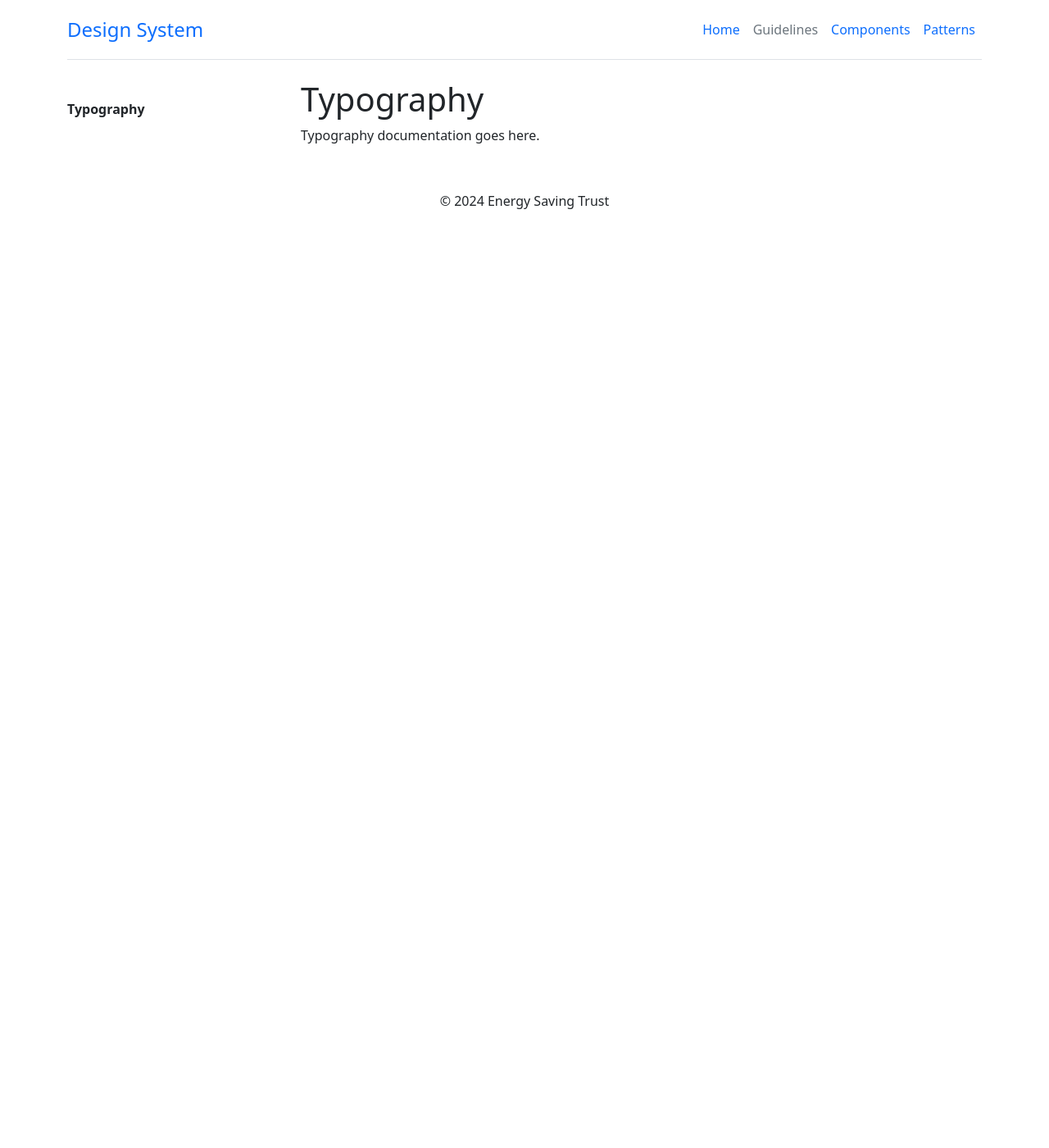
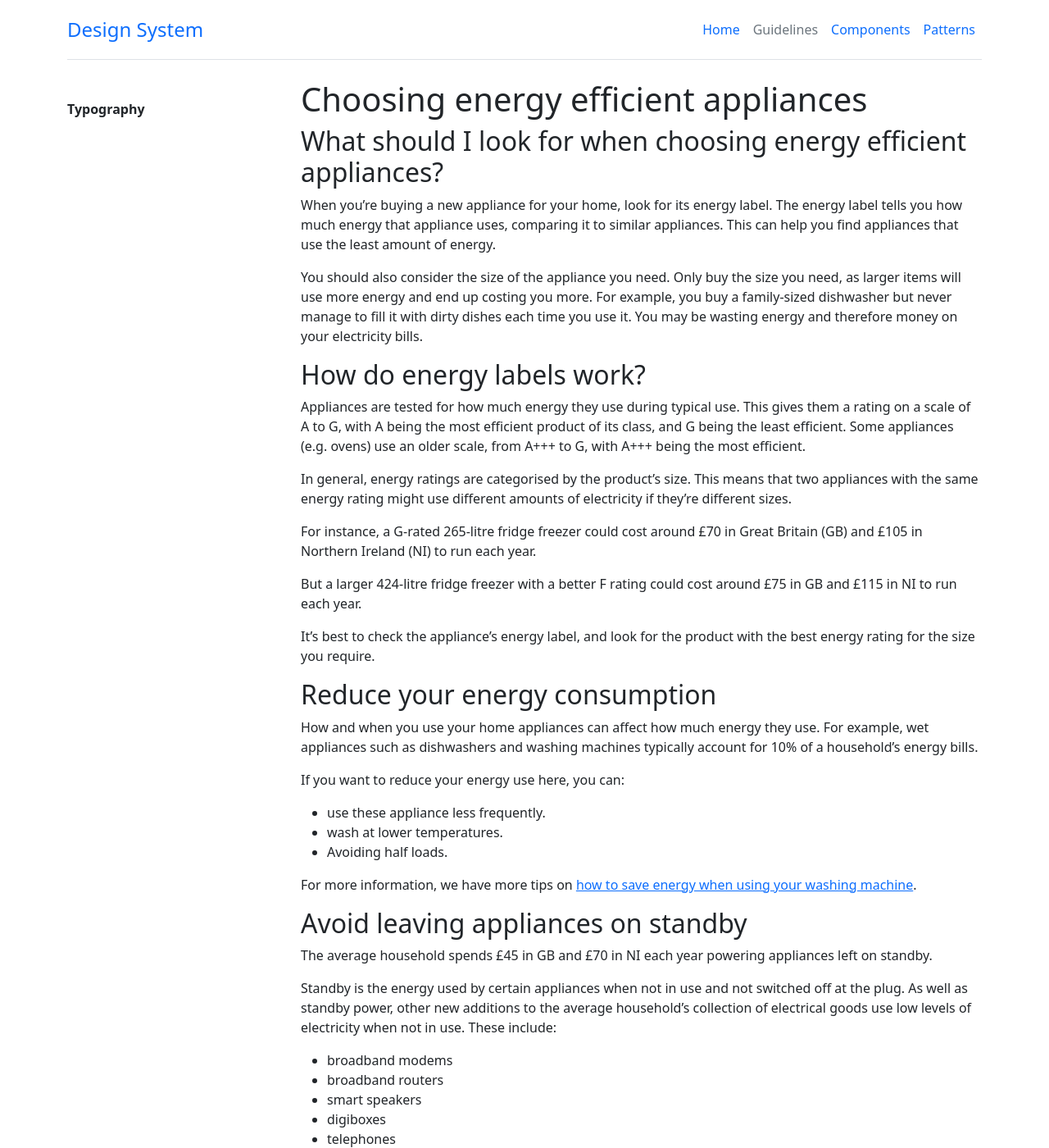
Before and after one commit to Energy-Saving-Trust/Design-System, a Jekyll site: the page built from guidelines/typography.md, in a window 1280 px wide and 1400 px high. Shown: the whole window at 82% size. Built offline with Jekyll 4.4.1, drawn with Linux system fonts in a browser that asks for light colours; nearby versions of some CDN libraries; some of the changed text lies outside the part shown.

Commit message:
Typography page update.

```diff
--- a/guidelines/typography.md
+++ b/guidelines/typography.md
@@ -4,6 +4,56 @@ layout: content
 section: guidelines
 ---
 
-# Typography
 
-Typography documentation goes here.
+# Choosing energy efficient appliances
+
+
+## What should I look for when choosing energy efficient appliances?
+
+When you’re buying a new appliance for your home, look for its energy label. The energy label tells you how much energy that appliance uses, comparing it to similar appliances. This can help you find appliances that use the least amount of energy.
+
+You should also consider the size of the appliance you need. Only buy the size you need, as larger items will use more energy and end up costing you more. For example, you buy a family-sized dishwasher but never manage to fill it with dirty dishes each time you use it. You may be wasting energy and therefore money on your electricity bills.
+
+## How do energy labels work?
+
+Appliances are tested for how much energy they use during typical use. This gives them a rating on a scale of A to G, with A being the most efficient product of its class, and G being the least efficient. Some appliances (e.g. ovens) use an older scale, from A+++ to G, with A+++ being the most efficient.
+
+In general, energy ratings are categorised by the product’s size. This means that two appliances with the same energy rating might use different amounts of electricity if they’re different sizes.
+
+For instance, a G-rated 265-litre fridge freezer could cost around £70 in Great Britain (GB) and £105 in Northern Ireland (NI) to run each year.
+
+But a larger 424-litre fridge freezer with a better F rating could cost around £75 in GB and £115 in NI to run each year.
+
+It’s best to check the appliance’s energy label, and look for the product with the best energy rating for the size you require.
+
+
+## Reduce your energy consumption
+
+How and when you use your home appliances can affect how much energy they use. For example, wet appliances such as dishwashers and washing machines typically account for 10% of a household’s energy bills.
+
+If you want to reduce your energy use here, you can:
+
+- use these appliance less frequently.
+- wash at lower temperatures.
+- Avoiding half loads.
+
+For more information, we have more tips on [how to save energy when using your washing machine](/components/).
+
+
+## Avoid leaving appliances on standby
+
+The average household spends £45 in GB and £70 in NI each year powering appliances left on standby.
+
+Standby is the energy used by certain appliances when not in use and not switched off at the plug. As well as standby power, other new additions to the average household’s collection of electrical goods use low levels of electricity when not in use. These include:
+
+- broadband modems
+- broadband routers
+- smart speakers
+- digiboxes
+- telephones
+
+We tend not to think to switch these off, but as they’re often on for 24 hours a day, these appliances gradually consume a great deal of electricity.
+
+Fortunately there are several products available to help cut down your standby electricity consumption. These include standby savers that let you turn all your appliances off standby in one go. Some come with timers and others come with a single off-switch.
+
+EU regulations specify that non-networked electrical devices sold after 2013 can’t have a standby power greater than 0.5W. But with many households using more electronic gadgets, it’s worth looking at your standby usage.
```
